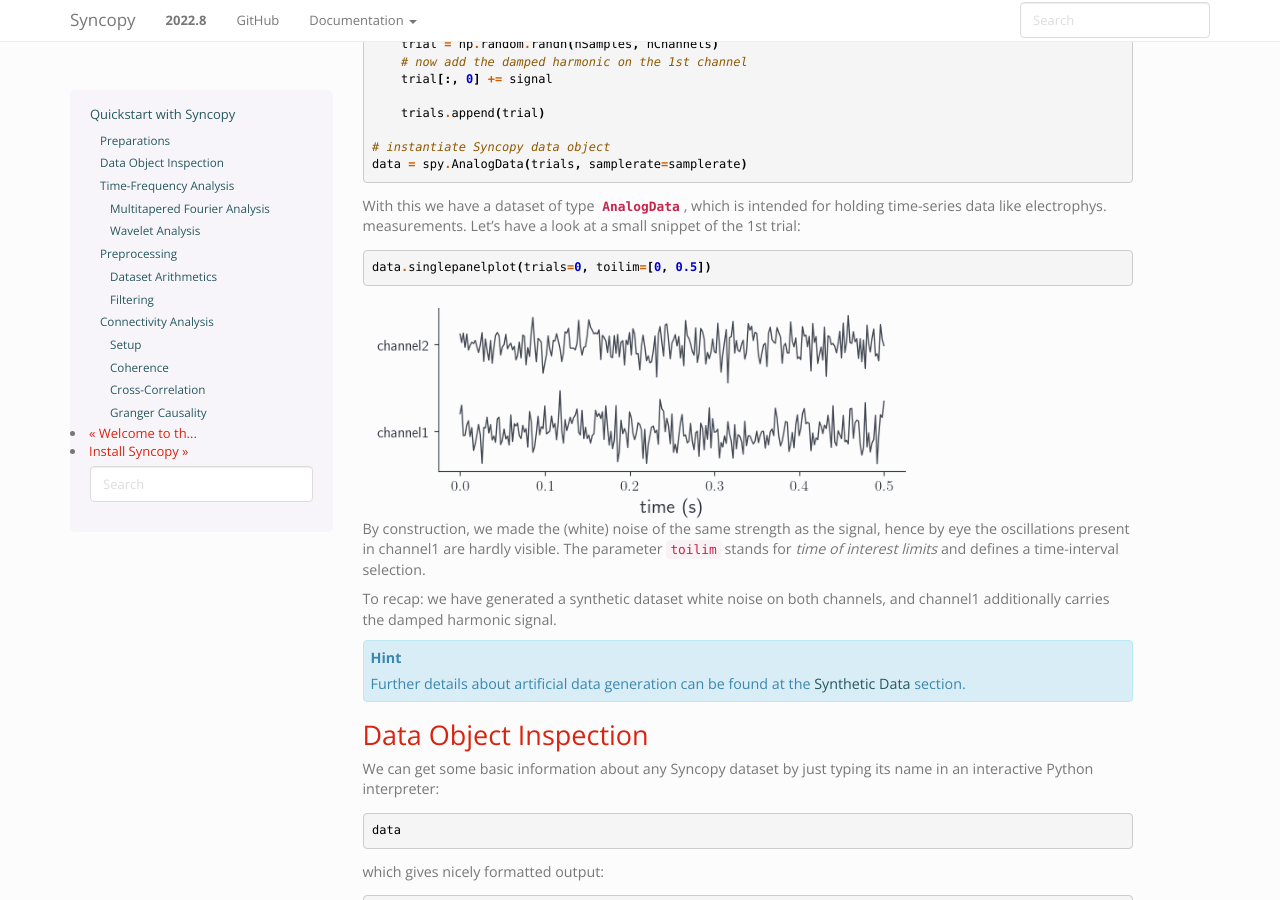
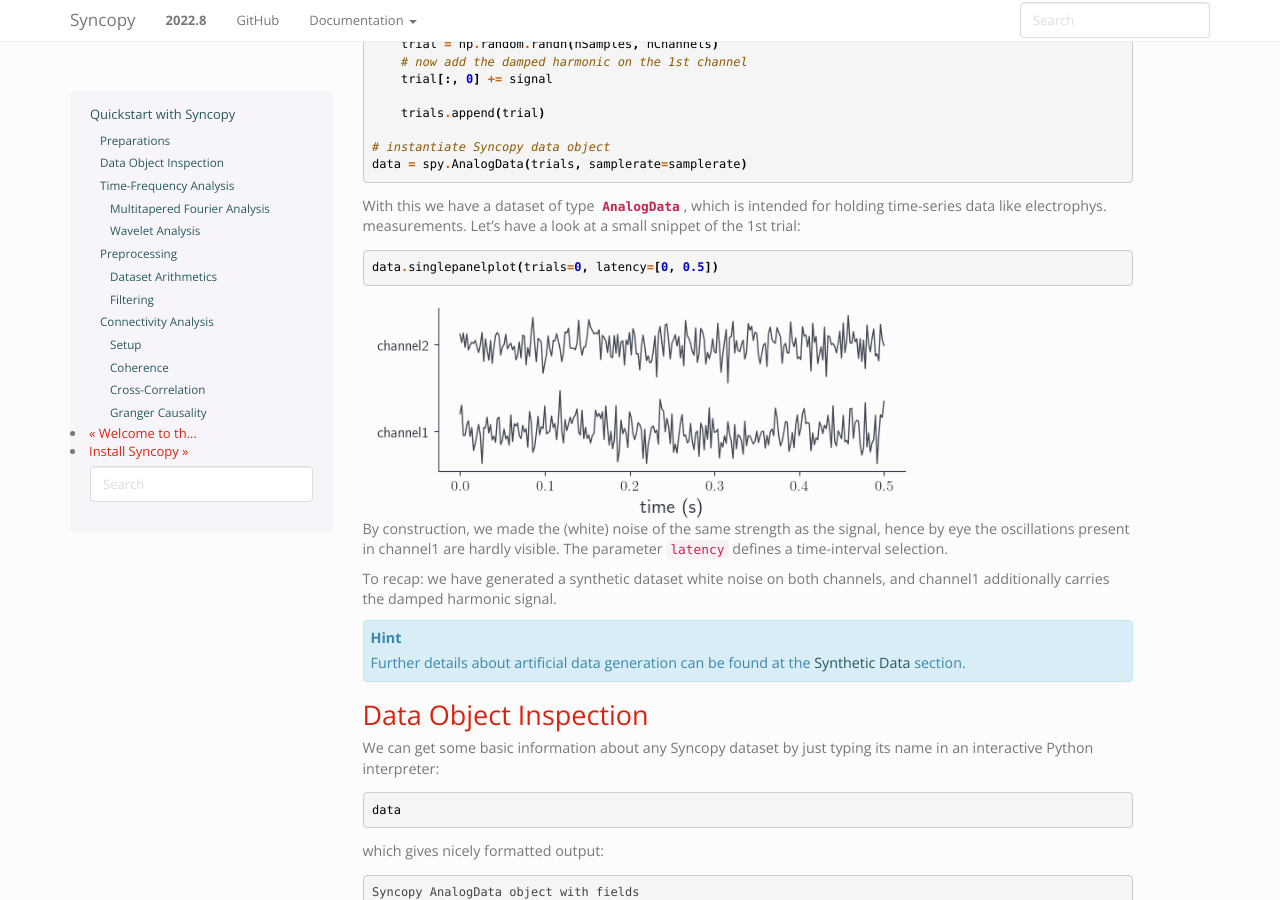
Before and after one commit to esi-neuroscience/syncopy, a Sphinx documentation site: the page built from doc/source/quickstart/quickstart.rst, in a window 1280 px wide and 900 px high, scrolled down 1048 px. Built offline with Sphinx 7.4.7, drawn with Linux system fonts in a browser that asks for light colours; the version number is read from the project's files by our own code.

Commit message:
DOC: Adjust quickstart to latency
Changes to be committed:
	modified:   doc/source/quickstart/quickstart.rst

```diff
--- a/doc/source/quickstart/quickstart.rst
+++ b/doc/source/quickstart/quickstart.rst
@@ -22,12 +22,12 @@
 
 With this we have a dataset of type :class:`~syncopy.AnalogData`, which is intended for holding time-series data like electrophys. measurements. Let's have a look at a small snippet of the 1st trial::
 
-  data.singlepanelplot(trials=0, toilim=[0, 0.5])
+  data.singlepanelplot(trials=0, latency=[0, 0.5])
 
 .. image:: damped_signals.png
    :height: 220px
 
-By construction, we made the (white) noise of the same strength as the signal, hence by eye the oscillations present in channel1 are hardly visible. The parameter ``toilim`` stands for *time of interest limits* and defines a time-interval selection.
+By construction, we made the (white) noise of the same strength as the signal, hence by eye the oscillations present in channel1 are hardly visible. The parameter ``latency``  defines a time-interval selection.
 
 To recap: we have generated a synthetic dataset white noise on both channels, and channel1 additionally carries the damped harmonic signal.
 
@@ -232,7 +232,7 @@
 We also right away calculated the respective power spectra ``spec``.
 We can quickly have a look at a snippet of the generated signals::
 
-  data.singlepanelplot(trials=0, toilim=[0, 0.5])
+  data.singlepanelplot(trials=0, latency=[0, 0.5])
 
 
 .. image:: ar2_signals.png
```
